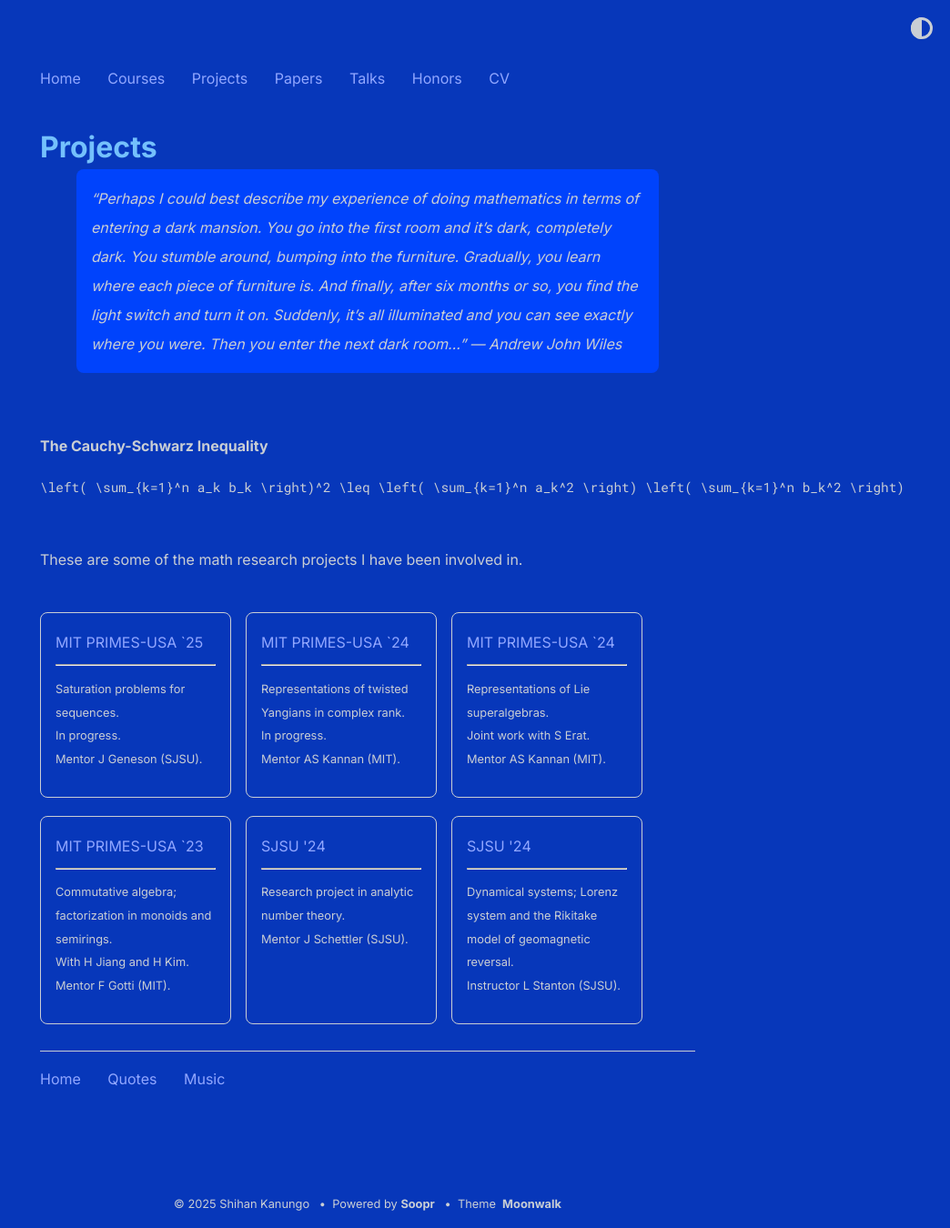
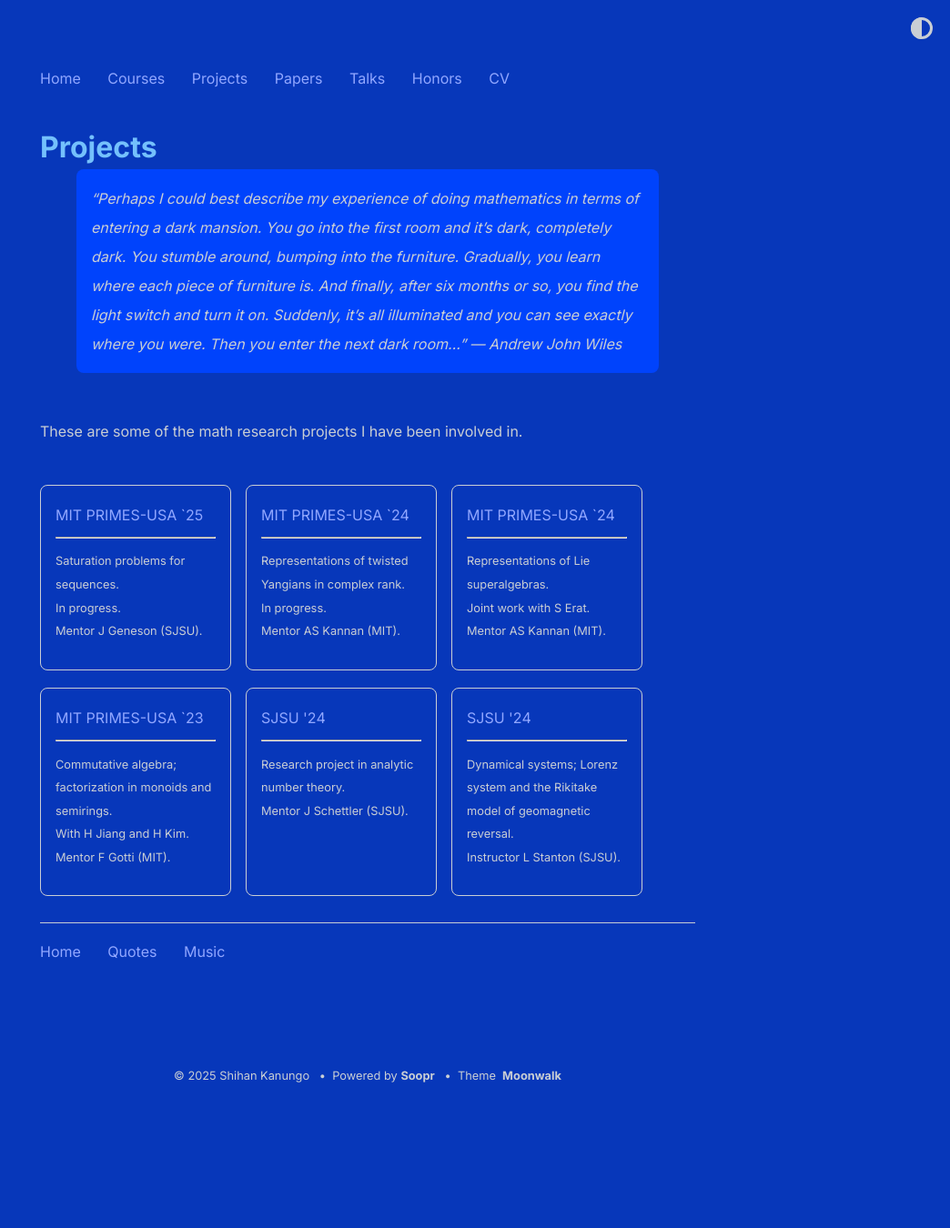
Before and after one commit to shihankanungo/shihankanungo.github.io, a Jekyll site: the page built from projects.md, in a window 1280 px wide. Shown: the whole page at 91% size, without its empty margins (236-1280 px from the left). Built offline with Jekyll 4.4.1, drawn with Linux system fonts in a browser that asks for light colours; after the commit the page ends 1209 px from its top, so only the background shows below that.

Commit message:
Update projects.md

````diff
--- a/projects.md
+++ b/projects.md
@@ -5,12 +5,4 @@ title: Projects
 > "Perhaps I could best describe my experience of doing mathematics in terms of entering a dark mansion. You go into the first room and it's dark, completely dark. You stumble around, bumping into the furniture. Gradually, you learn where each piece of furniture is. And finally, after six months or so, you find the light switch and turn it on. Suddenly, it's all illuminated and you can see exactly where you were. Then you enter the next dark room..." --- Andrew John Wiles
 
 <br>
-
-**The Cauchy-Schwarz Inequality**
-
-```math
-\left( \sum_{k=1}^n a_k b_k \right)^2 \leq \left( \sum_{k=1}^n a_k^2 \right) \left( \sum_{k=1}^n b_k^2 \right)
-```
-
-<br>
 These are some of the math research projects I have been involved in.
````
